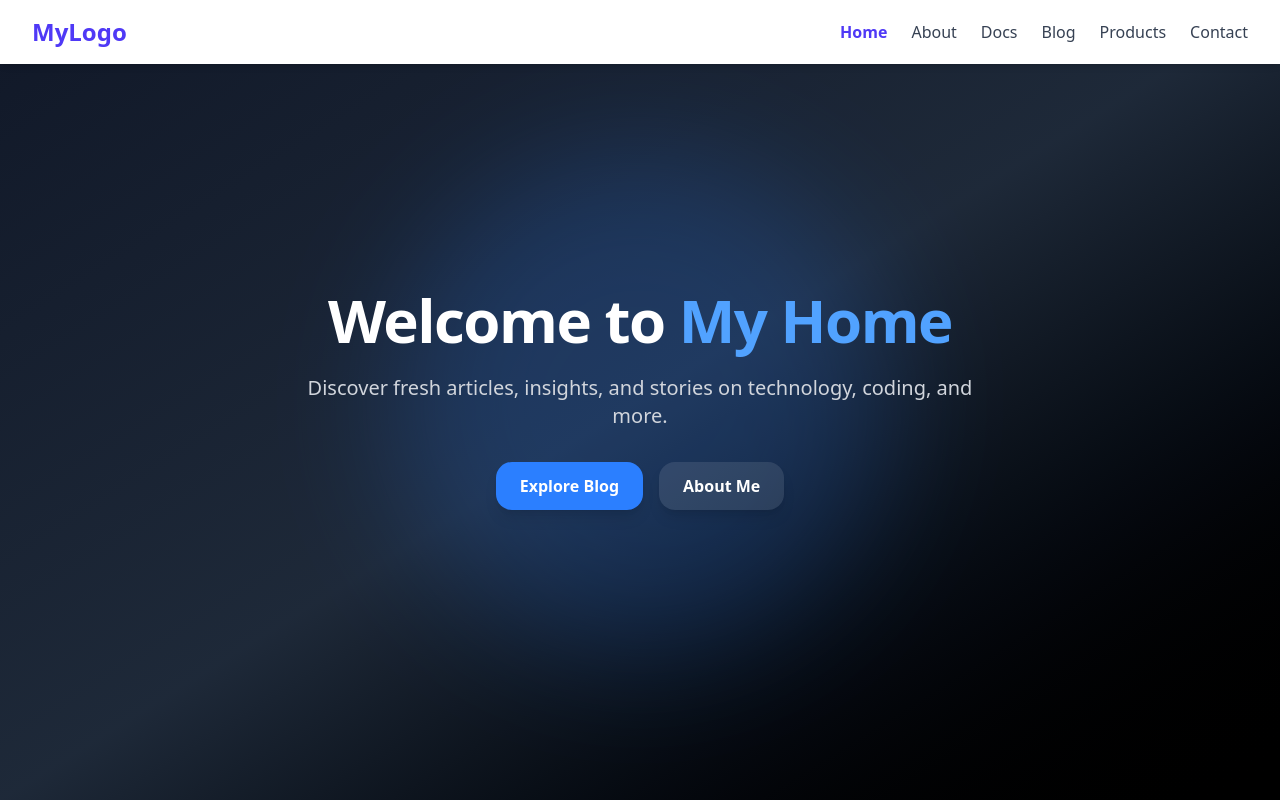
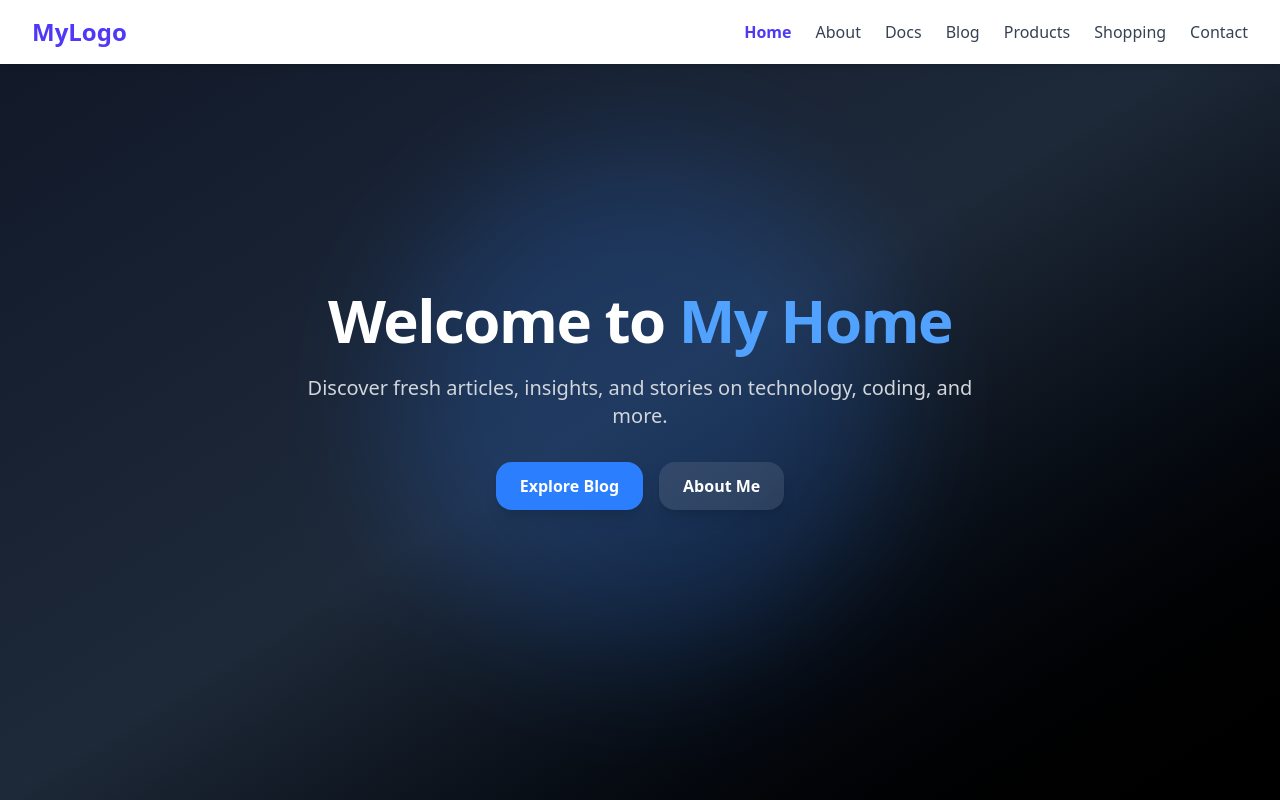
Before and after one commit to Cabdinasir64/Next-Js, a Next.js app: page / in a window 1280 px wide. Built offline with nearby package versions, Linux system fonts and the light colour scheme.

Commit message:
feat: add "Shopping" link to navigation menu

```diff
--- a/src/app/components/navbar.tsx
+++ b/src/app/components/navbar.tsx
@@ -17,6 +17,7 @@ const navLinks: NavLink[] = [
     { name: "Docs", href: "/docs" },
     { name: "Blog", href: "/blog" },
     { name: "Products", href: "/products" },
+    { name: "Shopping", href: "/shopping" },
     { name: "Contact", href: "/contact" },
 ];
 
```
